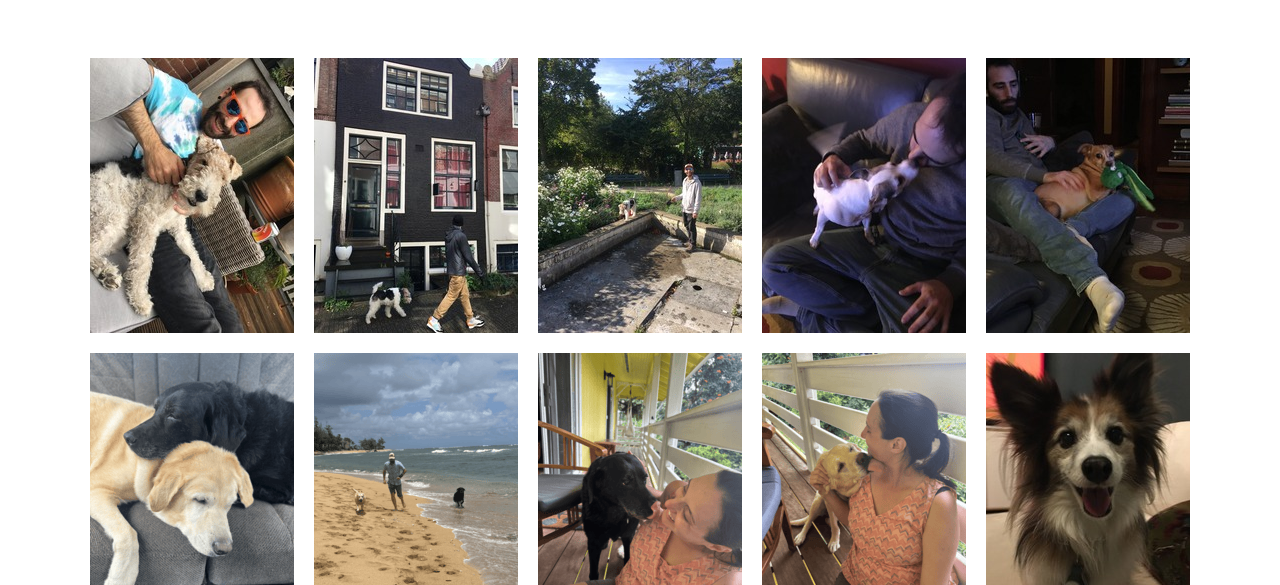
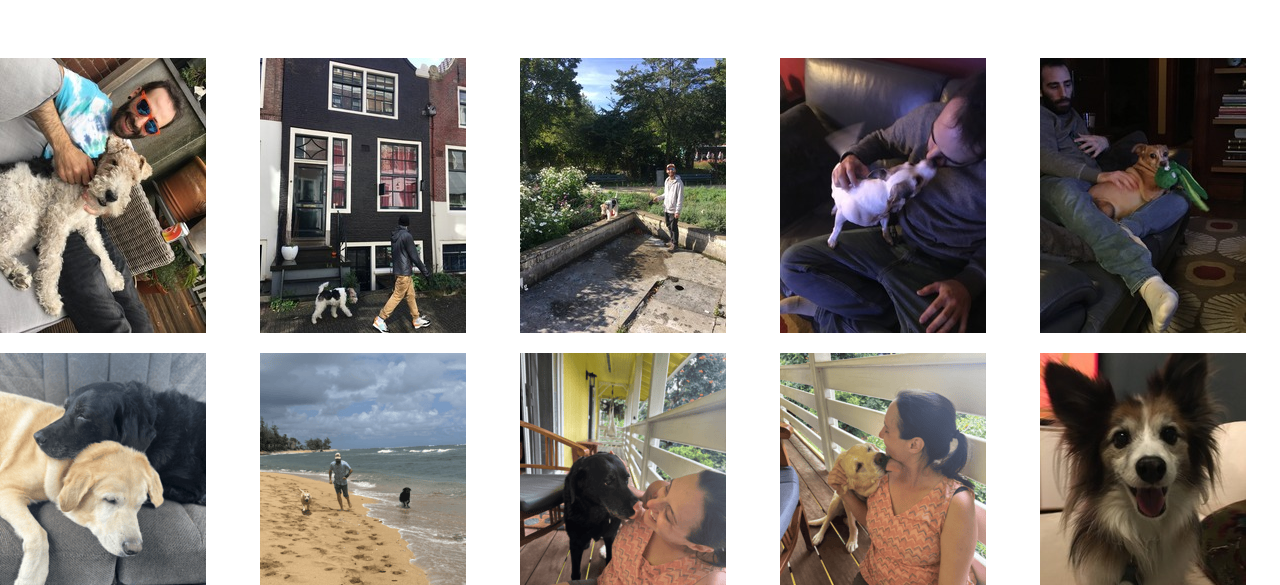
Before and after one commit to chrisbrody/petsit, a plain HTML site: page gallery.html in a window 1280 px wide. Shown: the part 367-952 px from the top of the page. Drawn offline with Linux system fonts and the light colour scheme.

Commit message:
adj gallery width - desktop

```diff
--- a/css/gallery.scss
+++ b/css/gallery.scss
@@ -2,7 +2,7 @@ $primary-color: rgb(222, 99, 26);
 
 .images-gallery {
     .imageGallery1 {
-        max-width: 1100px;
+        max-width: 1300px;
         margin: 0 auto;
         display: flex;
         justify-content: center;
```
Also changed, not shown: css/gallery.min.css.
